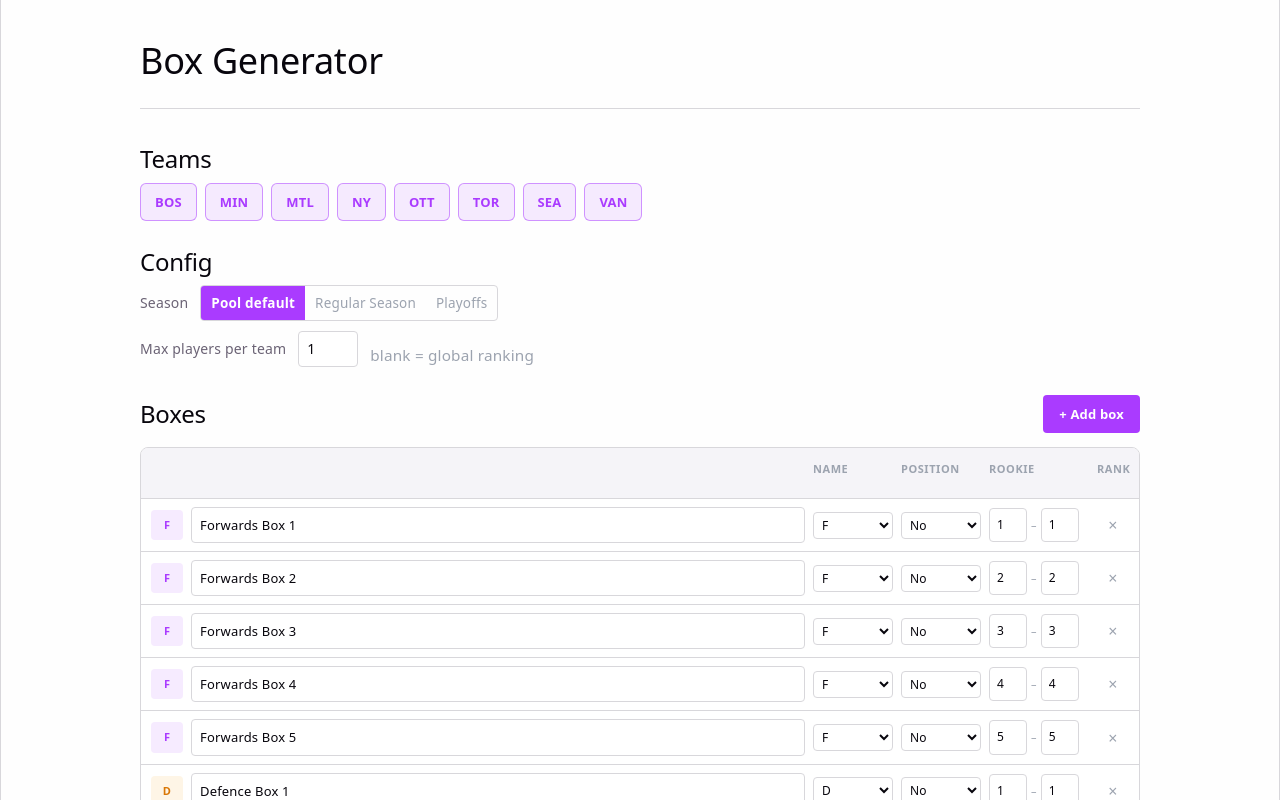
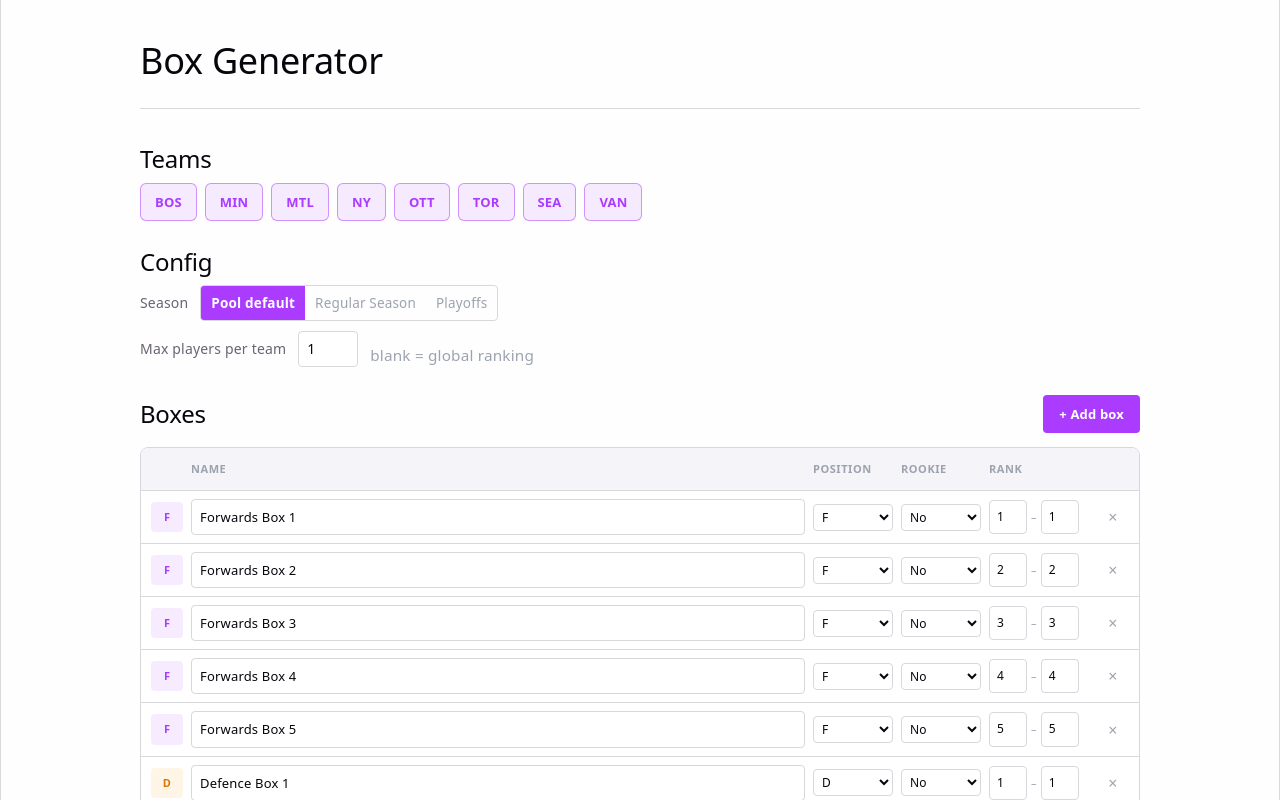
Before and after one commit to ChaoticBoredom/pwhl_pool, a React (Vite) app in the folder client/: page /pools/1/box_generator in a window 1280 px wide. Shown: the top 800 px of the page. Built offline with nearby package versions, Linux system fonts and the light colour scheme; sample sign-in values are in the browser's storage.

Commit message:
Adjust header a bit

```diff
--- a/client/src/index.css
+++ b/client/src/index.css
@@ -1027,7 +1027,7 @@ select {
 
 .box-config-table-header {
   display: grid;
-  grid-template-columns: 1fr 80px 80px 100px 32px;
+  grid-template-columns: 32px 1fr 80px 80px 100px 32px;
   align-items: center;
   gap: 8px;
   padding: 8px 10px;
```
